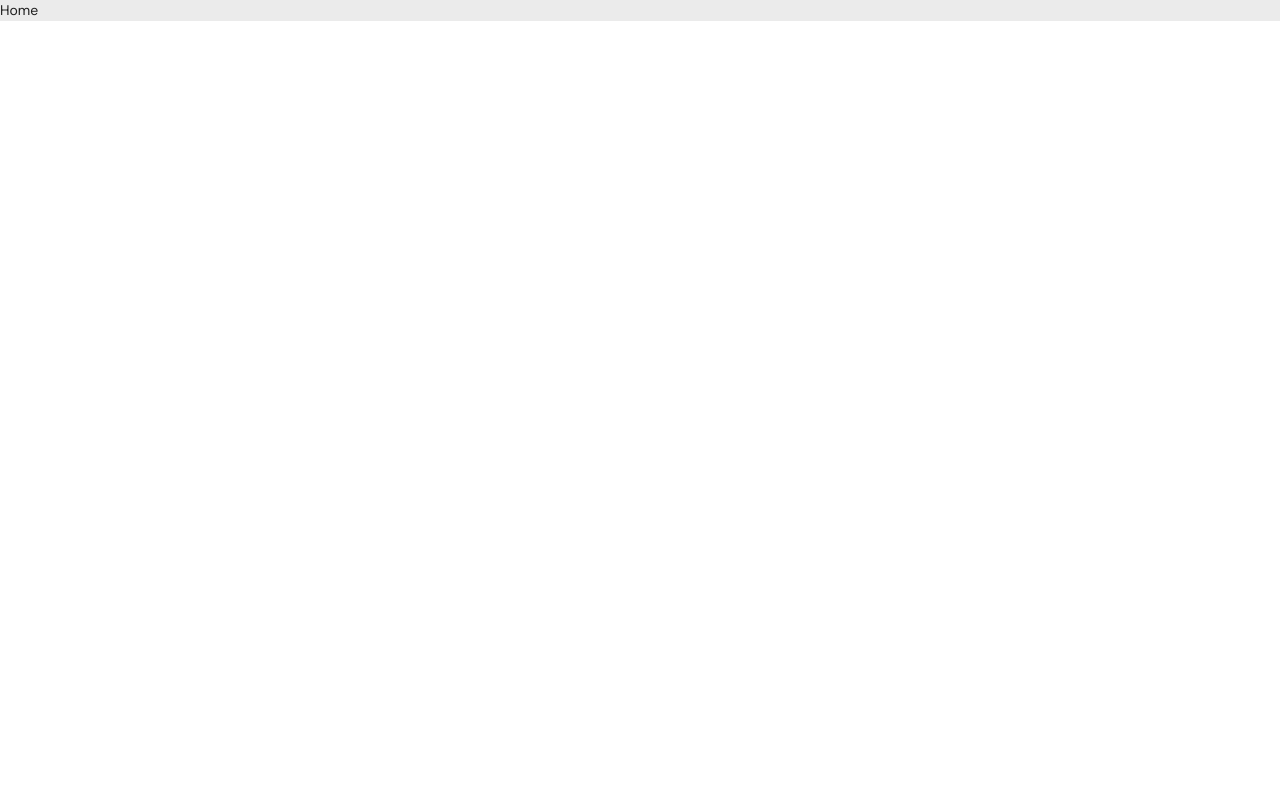
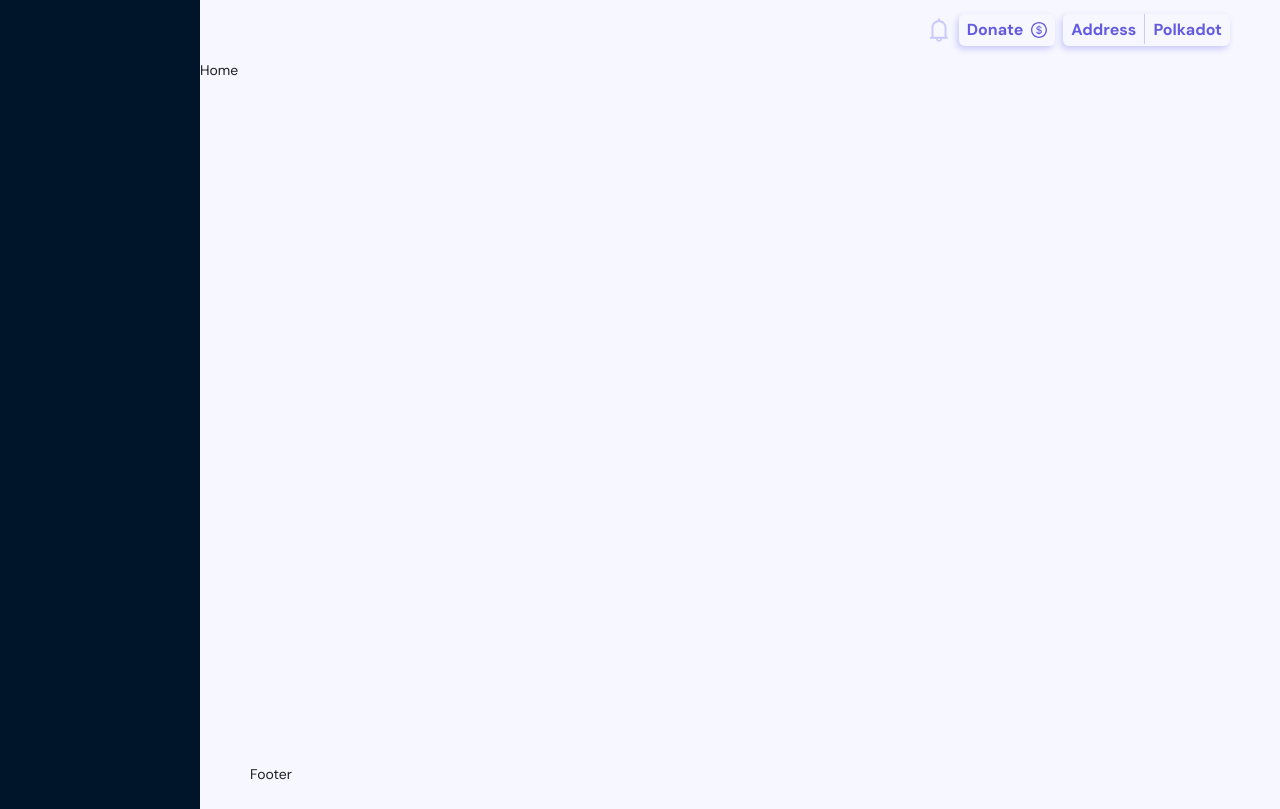
Before and after one commit to Abdullah-taqi/PolkaSafe, a React (Create React App) app in the folder front-end/: page / in a window 1280 px wide. Built offline with nearby package versions, Linux system fonts and the light colour scheme.

Commit message:
feat: navheader added

```diff
--- /dev/null
+++ b/front-end/src/components/AppLayout/Footer.tsx
@@ -0,0 +1,16 @@
+// Copyright 2022-2023 @Abdullah-taqi/PolkaSafe authors & contributors
+// This software may be modified and distributed under the terms
+// of the Apache-2.0 license. See the LICENSE file for details.
+import { Layout } from 'antd';
+import React from 'react';
+const { Footer: AntdFooter } = Layout;
+
+const Footer = () => {
+	return (
+		<AntdFooter className='bg-gray_primary'>
+            Footer
+		</AntdFooter>
+	);
+};
+
+export default Footer;
--- /dev/null
+++ b/front-end/src/components/AppLayout/NavHeader.tsx
@@ -0,0 +1,47 @@
+// Copyright 2022-2023 @Abdullah-taqi/PolkaSafe authors & contributors
+// This software may be modified and distributed under the terms
+// of the Apache-2.0 license. See the LICENSE file for details.
+
+import { BellOutlined, DollarCircleOutlined, MenuOutlined } from '@ant-design/icons';
+import { Header } from 'antd/es/layout/layout';
+import React, { FC } from 'react';
+import { Link } from 'react-router-dom';
+import AddressDropdown from 'src/ui-components/AddressDropdown';
+import NetworkDropdown from 'src/ui-components/NetworkDropdown';
+
+import PolkaSafeLogo from './PolkasafeLogo';
+
+interface NavHeaderProps {
+	className?: string
+	sideDrawer: boolean
+	setSideDrawer: React.Dispatch<React.SetStateAction<boolean>>
+}
+
+const NavHeader: FC<NavHeaderProps> = ({ setSideDrawer, sideDrawer }) => {
+	return (
+		<Header className='flex items-center bg-gray_primary h-[60px] max-h-[60px]'>
+			<MenuOutlined className='lg:hidden' onClick={() => {
+				setSideDrawer(!sideDrawer);
+			}} />
+			<nav className='flex justify-between lg:justify-end w-full'>
+				<PolkaSafeLogo className='lg:hidden' />
+				<div className='flex items-center gap-x-2'>
+					<Link className='text-blue_secondary hover:text-blue_primary text-2xl flex justify-center items-center' to='/notification'>
+						<BellOutlined />
+					</Link>
+					<Link className='flex items-center gap-x-2 py-1 px-2 text-blue_primary font-bold text-base shadow-small rounded-md' to='/donate'>
+						<span>Donate</span>
+						<DollarCircleOutlined />
+					</Link>
+					<div className='shadow-small rounded-md text-blue_primary flex text-base'>
+						<AddressDropdown/>
+						<div className='h-full w-[1px] bg-blue_secondary items-stretch min-h-[30px]'></div>
+						<NetworkDropdown/>
+					</div>
+				</div>
+			</nav>
+		</Header>
+	);
+};
+
+export default NavHeader;
--- /dev/null
+++ b/front-end/src/components/AppLayout/PolkasafeLogo.tsx
@@ -0,0 +1,19 @@
+// Copyright 2022-2023 @Abdullah-taqi/PolkaSafe authors & contributors
+// This software may be modified and distributed under the terms
+// of the Apache-2.0 license. See the LICENSE file for details.
+import React, { FC } from 'react';
+import { Link } from 'react-router-dom';
+
+interface PolkaSafeLogoProps {
+    className?: string;
+}
+
+const PolkaSafeLogo: FC<PolkaSafeLogoProps> = ({ className }) => {
+	return (
+		<Link className={`flex ${className}`} to='/'>
+            PolkaSafe
+		</Link>
+	);
+};
+
+export default PolkaSafeLogo;
--- a/front-end/src/components/AppLayout/index.tsx
+++ b/front-end/src/components/AppLayout/index.tsx
@@ -1,19 +1,40 @@
 // Copyright 2022-2023 @Abdullah-taqi/PolkaSafe authors & contributors
 // This software may be modified and distributed under the terms
 // of the Apache-2.0 license. See the LICENSE file for details.
-import { Layout } from 'antd';
-import React from 'react';
+import { Drawer, Layout } from 'antd';
+import React, { useState } from 'react';
 
+import Footer from './Footer';
+import NavHeader from './NavHeader';
 import SwitchRoutes from './SwitchRoutes';
 
-const { Content } = Layout;
+const { Content, Sider } = Layout;
 
 const AppLayout = () => {
+	const [sideDrawer, setSideDrawer] = useState<boolean>(false);
+
 	return (
 		<Layout>
-			<Content>
-				<SwitchRoutes/>
-			</Content>
+			<Layout hasSider>
+				<Sider
+					className='hidden lg:block'
+				>
+				</Sider>
+				<Drawer placement='left' closable={false} onClose={() => setSideDrawer(false)} open={sideDrawer} getContainer={false} style={{ bottom:0, left:0, position: 'fixed', top: '60px' }}>
+				</Drawer>
+				<Layout>
+					<NavHeader sideDrawer={sideDrawer} setSideDrawer={setSideDrawer} />
+					<Content
+						style={{
+							minHeight: 'calc(100vh - 60px - 60px)'
+						}}
+						className='bg-gray_primary'
+					>
+						<SwitchRoutes/>
+					</Content>
+					<Footer />
+				</Layout>
+			</Layout>
 		</Layout>
 	);
 };
--- a/front-end/src/themes/antdTheme.ts
+++ b/front-end/src/themes/antdTheme.ts
@@ -9,7 +9,7 @@ export const antdTheme: ThemeConfig = {
 	token: {
 		boxShadow: '-2px 3px 6px #CAC9F9',
 		boxShadowSecondary: '-3px 4px 10px #CAC9F9',
-		colorBgBase: '#F5F5F5',
+		colorBgBase: '#FBFAFC',
 		colorPrimary: '#645ADF',
 		colorText: '#1F1F1F',
 		colorTextHeading: 'rgba(0, 0, 0, 0.9)',
--- a/front-end/src/themes/styledTheme.ts
+++ b/front-end/src/themes/styledTheme.ts
@@ -8,7 +8,8 @@ export const styledTheme = {
 		black_primary: 'rgba(0, 0, 0, 0.9)',
 		black_text: '#1F1F1F',
 		blue_primary: '#645ADF',
-		grey_app_background: '#F5F5F5'
+		blue_secondary: '#CAC9F9',
+		grey_app_background: '#FBFAFC'
 	},
 	fonts: {
 		font_default: 'DM Sans',
--- /dev/null
+++ b/front-end/src/ui-components/AddressDropdown.tsx
@@ -0,0 +1,14 @@
+// Copyright 2022-2023 @Abdullah-taqi/PolkaSafe authors & contributors
+// This software may be modified and distributed under the terms
+// of the Apache-2.0 license. See the LICENSE file for details.
+import React from 'react';
+
+const AddressDropdown = () => {
+	return (
+		<button className='outline-none border-none py-1 px-2 text-blue_primary font-bold text-base'>
+            Address
+		</button>
+	);
+};
+
+export default AddressDropdown;
--- a/front-end/src/ui-components/GlobalStyle.tsx
+++ b/front-end/src/ui-components/GlobalStyle.tsx
@@ -32,7 +32,7 @@ export const GlobalStyle = createGlobalStyle`
 				sans-serif;
 		-webkit-font-smoothing: antialiased;
 		-moz-osx-font-smoothing: grayscale;
-		background-color: grey_app_background;
+		background-color: #FBFAFC;
 		color: black_text;
 		scroll-behavior: smooth;
 	}
--- /dev/null
+++ b/front-end/src/ui-components/NetworkDropdown.tsx
@@ -0,0 +1,14 @@
+// Copyright 2022-2023 @Abdullah-taqi/PolkaSafe authors & contributors
+// This software may be modified and distributed under the terms
+// of the Apache-2.0 license. See the LICENSE file for details.
+import React from 'react';
+
+const NetworkDropdown = () => {
+	return (
+		<button className='outline-none border-none py-1 px-2 text-blue_primary font-bold text-base'>
+            Polkadot
+		</button>
+	);
+};
+
+export default NetworkDropdown;
--- a/front-end/tailwind.config.js
+++ b/front-end/tailwind.config.js
@@ -1,4 +1,4 @@
-// Copyright 2019-2020 @Premiurly/polkassembly authors & contributors
+// Copyright 2022-2023 @Abdullah-taqi/PolkaSafe authors & contributors
 // This software may be modified and distributed under the terms
 // of the Apache-2.0 license. See the LICENSE file for details.
 // eslint-disable-next-line no-undef
@@ -11,6 +11,25 @@ module.exports = {
 	important: true, // to generate utilities as !important
 	plugins: [],
 	theme: {
-		extend: {}
+		extend: {
+			boxShadow: {
+				'large': '-3px 4px 10px #CAC9F9',
+				'small': '-2px 3px 6px #CAC9F9'
+			},
+			colors: {
+				black_full: '#000',
+				black_primary: 'rgba(0, 0, 0, 0.9)',
+				black_text: '#1F1F1F',
+				blue_primary: '#645ADF',
+				blue_secondary: '#CAC9F9',
+				gray_primary: '#f6f7ff',
+				gray_primary1: '#FBFAFC',
+				gray_secondary: '#F5F5F5'
+			},
+			fontFamily: {
+				// add new font family
+				primary: ['DM Sans']
+			}
+		}
 	}
 };
```
Also changed, not shown: front-end/src/assets/polkadot-icon-svg.svg (added).
